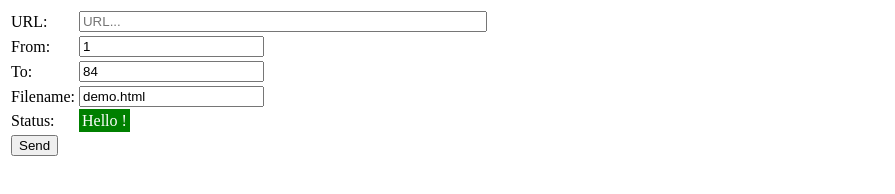
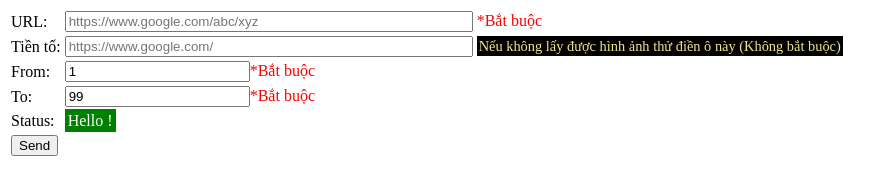
Before and after one commit to NgoDuy2197/crawlervn, a website: page create.html in a window 1280 px wide. Shown: the whole page, without its empty margins (0-895 px from the left). Drawn offline with nearby package versions, Linux system fonts and the light colour scheme.

Commit message:
Update create.html

```diff
--- a/create.html
+++ b/create.html
@@ -14,25 +14,26 @@
             <tr>
                 <td>URL: </td>
                 <td>
-                    <input id='url' name='url' type='text' placeholder="URL..." style="width:400px;" required/>
+                    <input id='url' name='url' type='text' placeholder="https://www.google.com/abc/xyz" style="width:400px;" required/> <span style="color:red;">*Bắt buộc</span>
+                </td>
+            </tr>
+            <tr>
+                <td>Tiền tố: </td>
+                <td>
+                    <input id='urlPre' name='urlPre' type='text' placeholder="https://www.google.com/" style="width:400px;"/>
+                    <span style="background-color:black;color: khaki; font-size: 0.9rem;padding: 2px;">Nếu không lấy được hình ảnh thử điền ô này (Không bắt buộc)</span>
                 </td>
             </tr>
             <tr>
                 <td>From: </td>
                 <td>
-                    <input name='id' name='from' type='number' value='1' placeholder="From..."/>
+                    <input name='id' name='from' type='number' value='1' placeholder="From..."/><span style="color:red;">*Bắt buộc</span>
                 </td>
             </tr>
             <tr>
                 <td>To: </td>
                 <td>
-                    <input id='to' name='to' type='number' value='84' placeholder="To..."/>
-                </td>
-            </tr>
-            <tr>
-                <td>Filename: </td>
-                <td>
-                    <input id='filename' name='filename' type='text' placeholder="File name..." value='demo.html' required/>
+                    <input id='to' name='to' type='number' value='99' placeholder="To..."/><span style="color:red;">*Bắt buộc</span>
                 </td>
             </tr>
             <tr>
```
